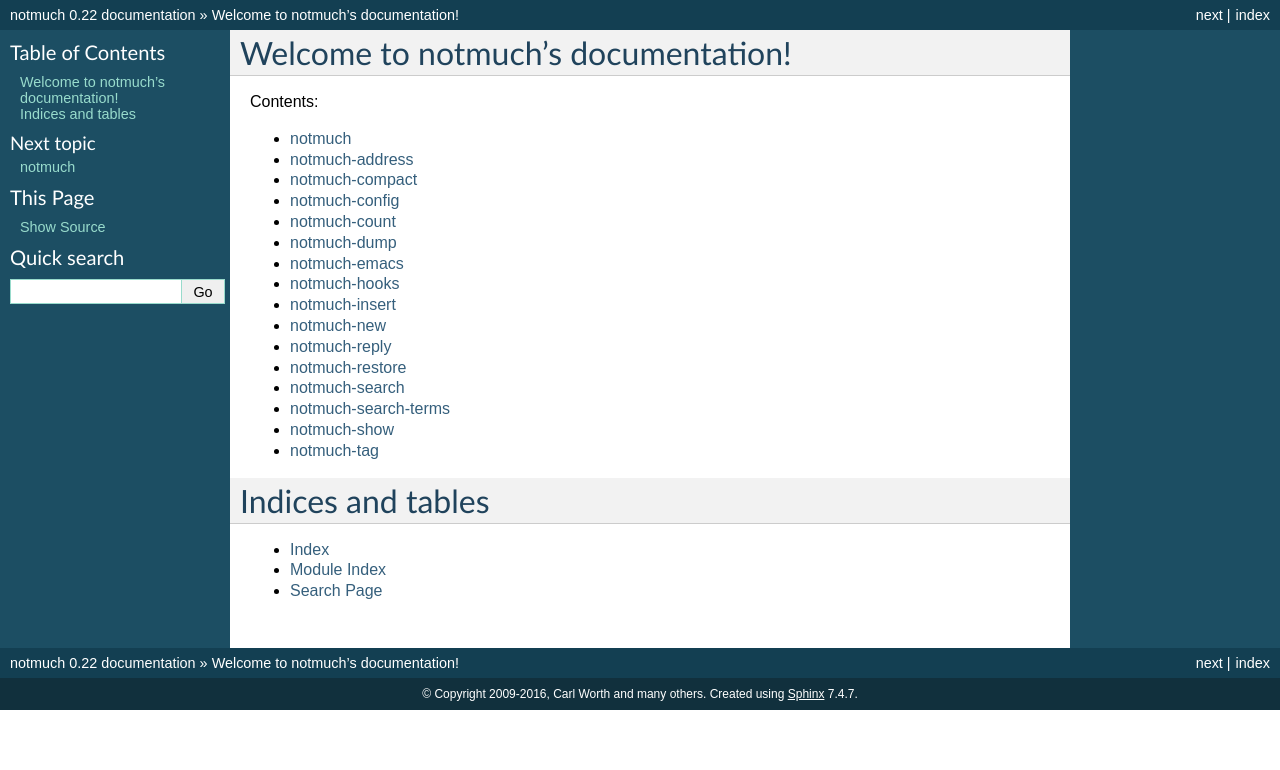
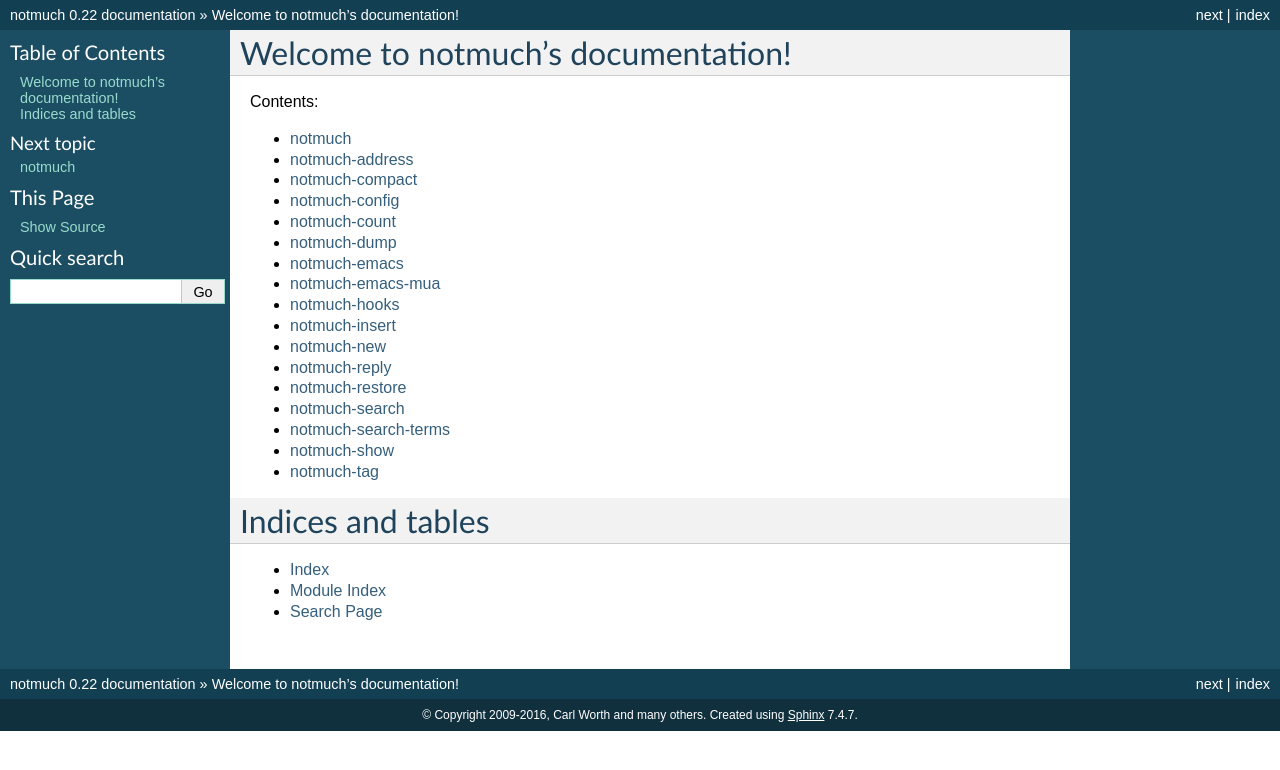
Before and after one commit to notmuch/notmuch, a Sphinx documentation site: the page built from doc/index.rst, in a window 1280 px wide. Shown: the top 770 px of the page. Built offline with Sphinx 7.4.7, drawn with Linux system fonts in a browser that asks for light colours; the version number is read from the project's files by our own code.

Commit message:
doc: include notmuch-emacs-mua in documentation ToC
Without this patch, i'm seeing sphinx-build emit:

 [...]doc/man1/notmuch-emacs-mua.rst:: WARNING: document isn't included in any toctree

```diff
--- a/doc/index.rst
+++ b/doc/index.rst
@@ -14,6 +14,7 @@
    man1/notmuch-count
    man1/notmuch-dump
    notmuch-emacs
+   man1/notmuch-emacs-mua
    man5/notmuch-hooks
    man1/notmuch-insert
    man1/notmuch-new
```
